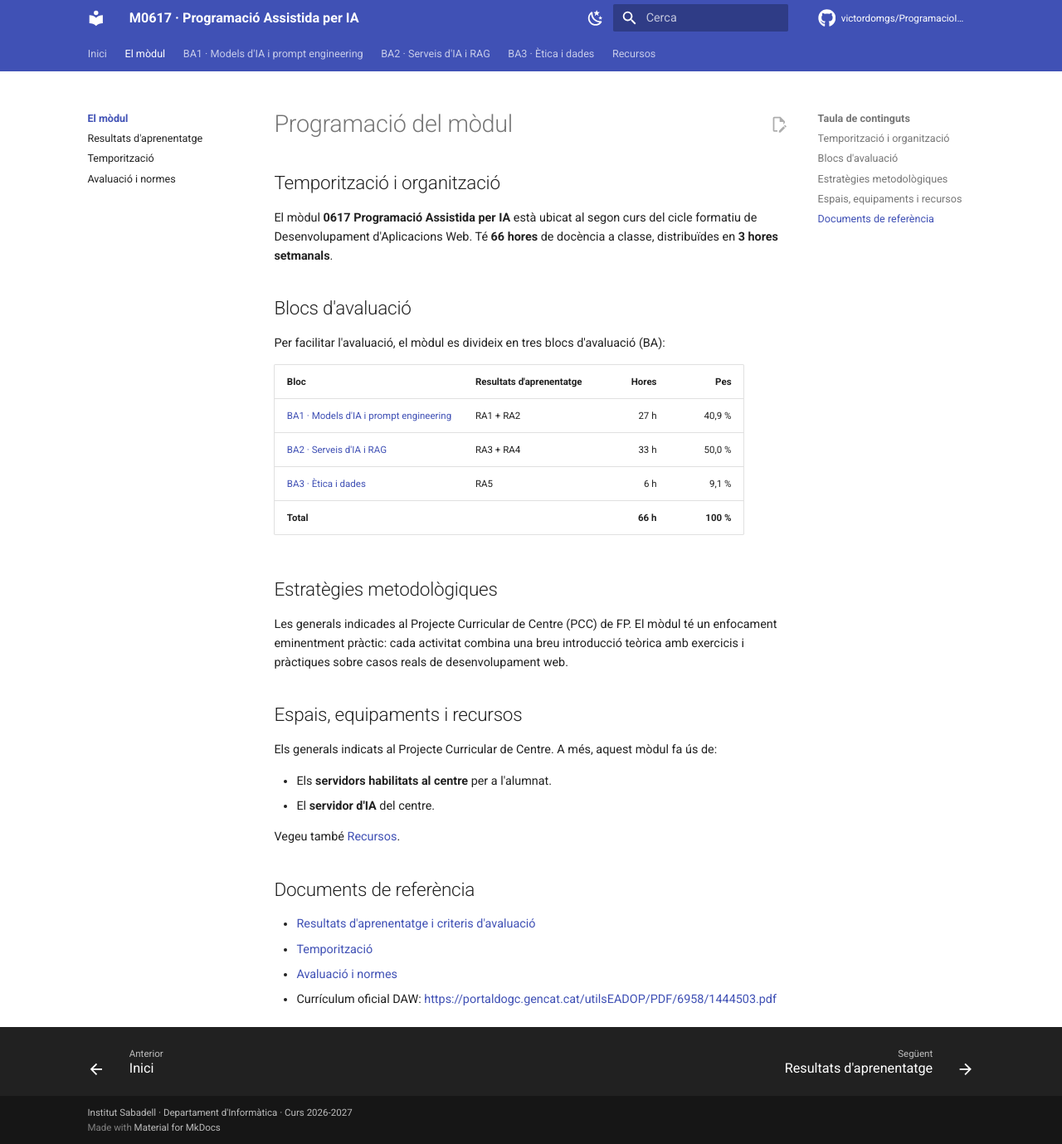
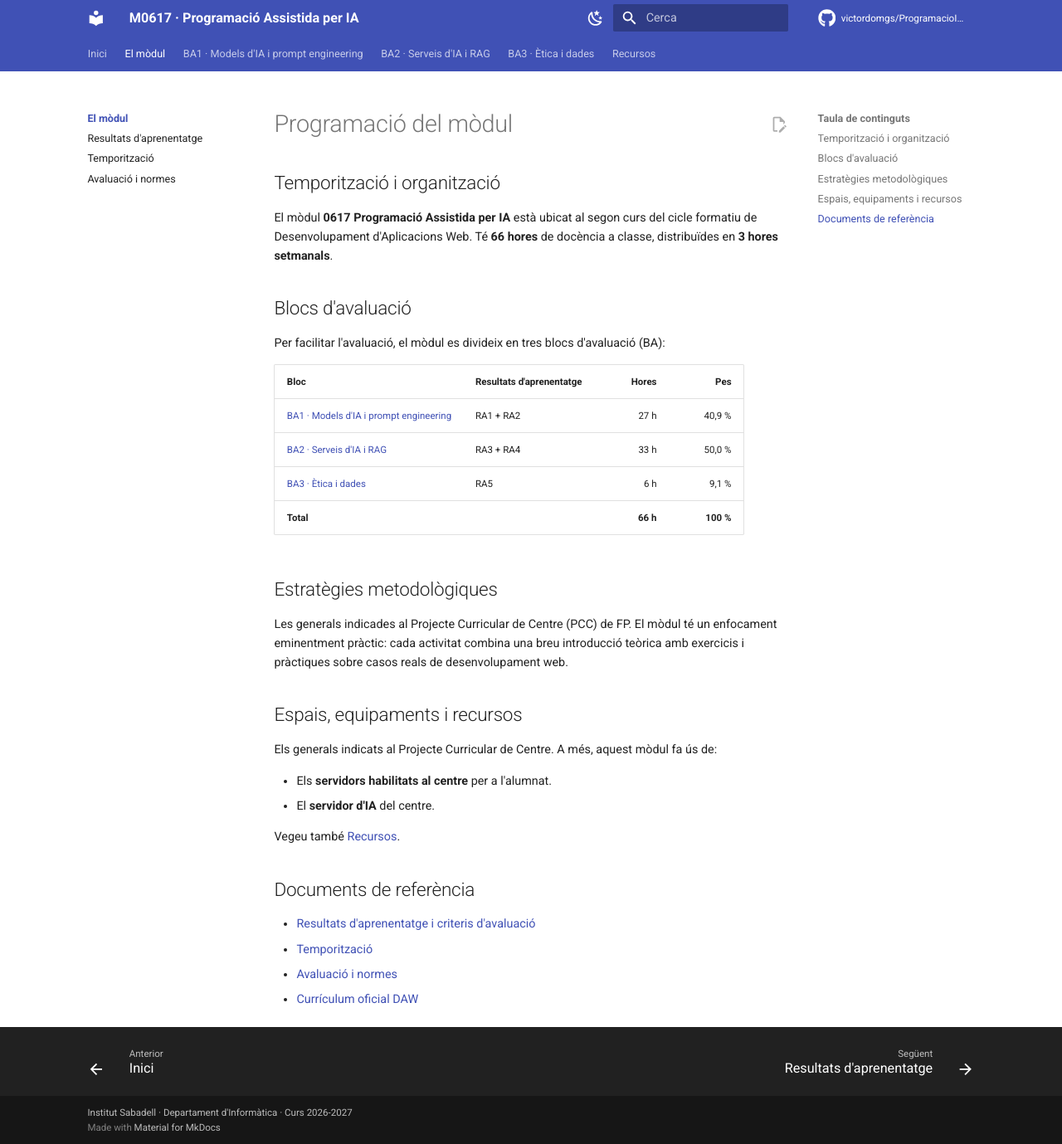
Before and after one commit to victordomgs/ProgramacioIADAW, an MkDocs documentation site: the page built from docs/modul/index.md, in a window 1280 px wide and 1379 px high. Shown: the whole window at 83% size. Built offline with MkDocs 1.6.1 and Material for MkDocs 9.7.7, drawn with Linux system fonts in a browser that asks for light colours; comment, search, counter and statistics services are not loaded.

Commit message:
Update index.md

```diff
--- a/docs/modul/index.md
+++ b/docs/modul/index.md
@@ -33,4 +33,4 @@ Vegeu també [Recursos](../recursos/index.md).
 - [Resultats d'aprenentatge i criteris d'avaluació](resultats-aprenentatge.md)
 - [Temporització](temporitzacio.md)
 - [Avaluació i normes](avaluacio.md)
-- Currículum oficial DAW: <https://portaldogc.gencat.cat/utilsEADOP/PDF/6958/1444503.pdf>
+- [Currículum oficial DAW](https://portaldogc.gencat.cat/utilsEADOP/PDF/6958/1444503.pdf)
```
